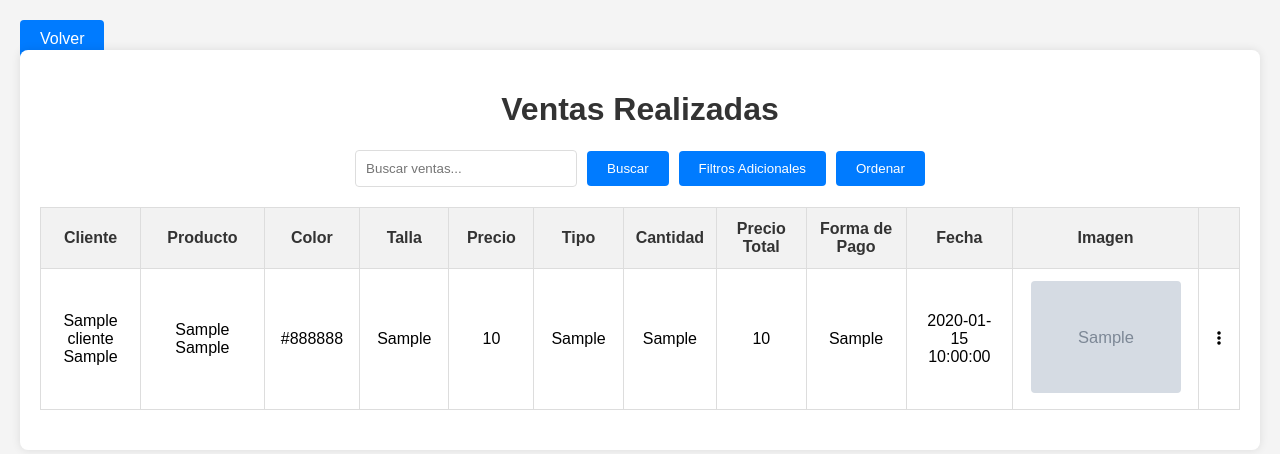
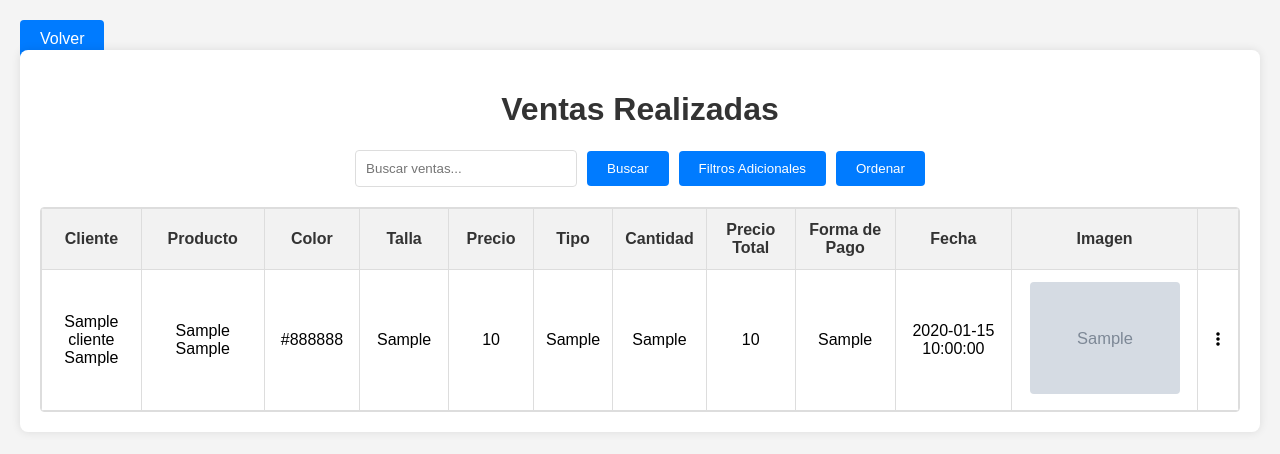
Before and after one commit to Roberto9080/repositorio_py, a Flask app: page /ventas/see_ventas in a window 1280 px wide. Shown: the top 454 px of the page. Run offline with Flask 3, Linux system fonts and the light colour scheme; the visitor is signed in with stand-in values (Sample User, id 1); tables that the repository leaves empty or names only in its code hold one stand-in row (values such as "Sample post"); grey boxes marked "Sample" are stand-in pictures.

Commit message:
se agrego barra para desplazarse en see_ventas

```diff
--- a/static/styles_see_ventas.css
+++ b/static/styles_see_ventas.css
@@ -205,7 +205,7 @@ table th:nth-child(5), table td:nth-child(5) {
 }
 
 table th:nth-child(6), table td:nth-child(6) {
-    width: 100px; /* Ancho para Tipo */
+    width: 50px; /* Ancho para Tipo */
 }
 
 table th:nth-child(7), table td:nth-child(7) {
@@ -221,7 +221,7 @@ table th:nth-child(9), table td:nth-child(9) {
 }
 
 table th:nth-child(10), table td:nth-child(10) {
-    width: 150px; /* Ancho para Fecha */
+    width: 200px; /* Ancho para Fecha */
 }
 
 table th:nth-child(11), table td:nth-child(11) {
@@ -301,3 +301,25 @@ img {
 .show {
     display: block;
 }
+
+/* Estilos para el contenedor de la tabla */
+.table-container {
+    max-height: 500px; /* Ajusta la altura según tus necesidades */
+    overflow-y: auto; /* Permite el desplazamiento vertical */
+    border: 1px solid #ddd;
+    border-radius: 4px;
+}
+
+/* Estilos para la tabla fija en el contenedor */
+.table-container table {
+    width: 100%;
+    border-collapse: collapse;
+    margin: 0; /* Elimina el margen superior e inferior */
+}
+
+.table-container thead th {
+    position: sticky; /* Fija los encabezados en la parte superior */
+    top: 0;
+    background-color: #f2f2f2; /* El mismo color que el fondo de los encabezados */
+    z-index: 1; /* Asegura que los encabezados se superpongan sobre las filas */
+}
--- a/templates/see_ventas.html
+++ b/templates/see_ventas.html
@@ -80,6 +80,7 @@
         </div>
 
         <!-- Tabla de ventas -->
+      <div class="table-container">
         <table>
             <thead>
                 <tr>
@@ -125,6 +126,7 @@
                 {% endfor %}
             </tbody>
         </table>
+      </div>
     </div>
 </body>
 </html>
```
